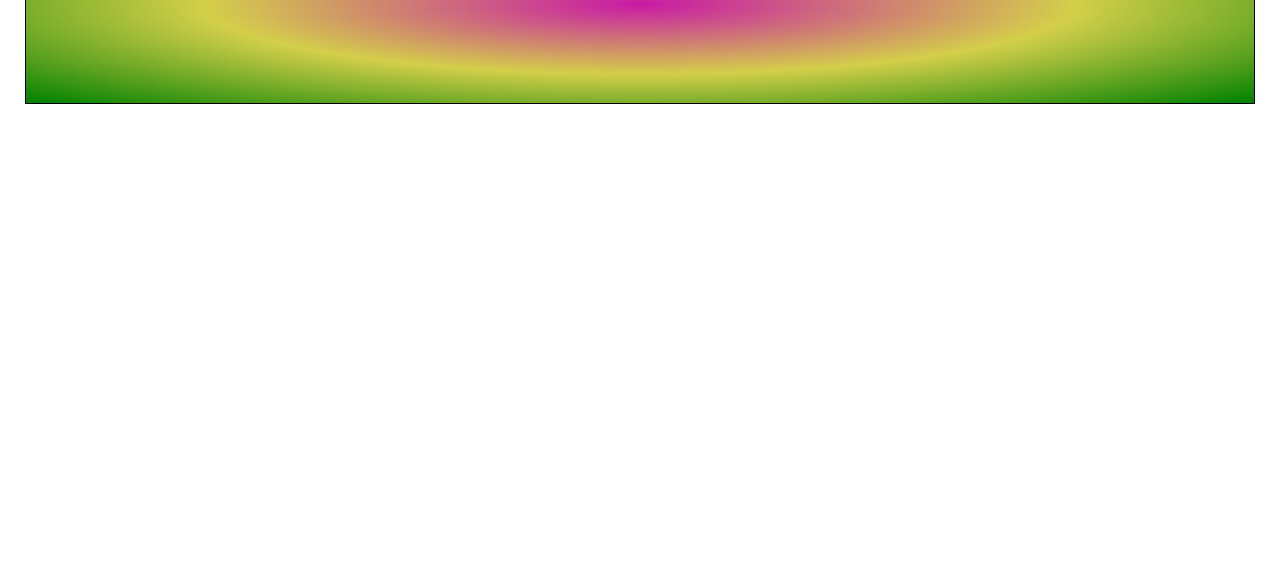
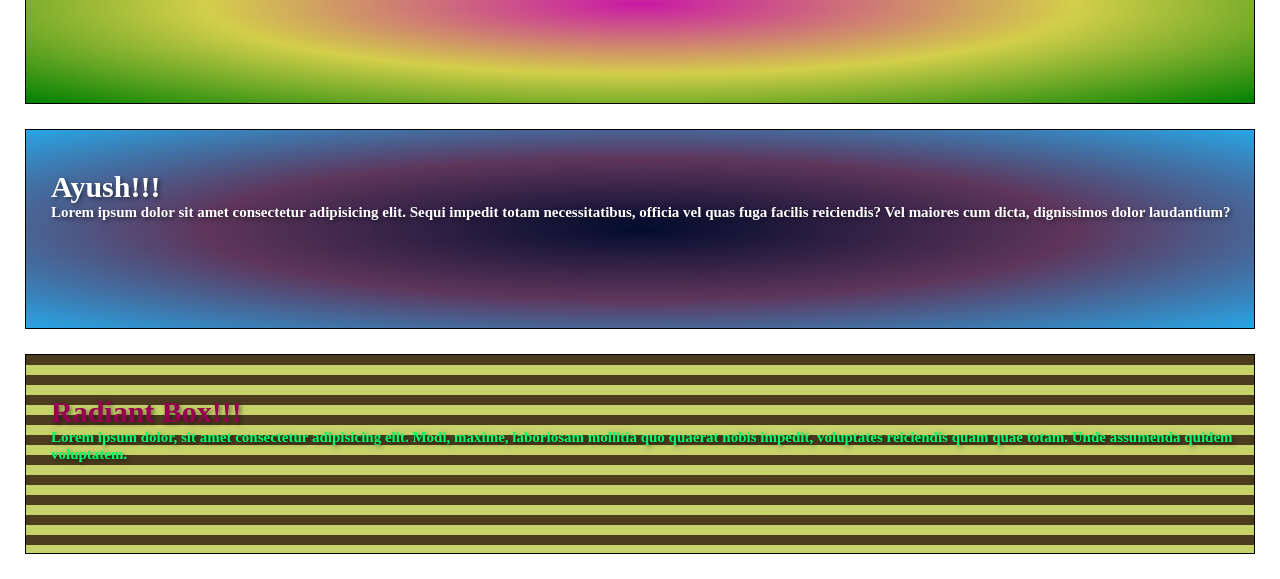
Before and after one commit to aayushcodex/J-spider-Web_dev, a plain HTML site: page CSS/day3/index.html in a window 1280 px wide. Shown: the part 571-1150 px from the top of the page. Before the commit the page ends 800 px from the top, so only its background shows below. Drawn offline with Linux system fonts and the light colour scheme.

Commit message:
add new changes

```diff
--- a/CSS/day3/index.html
+++ b/CSS/day3/index.html
@@ -1,33 +1,65 @@
 <!DOCTYPE html>
 <html lang="en">
   <head>
-  <meta charset="UTF-8">
-  <meta name="viewport" content="width=device-width, initial-scale=1.0">
+    <meta charset="UTF-8" />
+    <meta name="viewport" content="width=device-width, initial-scale=1.0" />
     <title>Website</title>
-  <link rel="stylesheet" href="./stylee.css">
+    <link rel="stylesheet" href="./stylee.css" />
   </head>
   <body>
-
     <div class="container">
       <div class="text">
-     <h2> Order Your favourite food here!!</h2>
-     <p>Lorem ipsum dolor sit amet consectetur adipisicing elit. Sequi impedit totam necessitatibus, officia vel quas fuga facilis reiciendis? Vel maiores cum dicta, dignissimos dolor laudantium?</p>
+        <h2>Order Your favourite food here!!</h2>
+        <p>
+          Lorem ipsum dolor sit amet consectetur adipisicing elit. Sequi impedit
+          totam necessitatibus, officia vel quas fuga facilis reiciendis? Vel
+          maiores cum dicta, dignissimos dolor laudantium?
+        </p>
       </div>
     </div>
 
     <div class="container1">
       <div class="text1">
-     <h2> Welcome to My Website!!!</h2>
-     <p>Lorem ipsum dolor sit amet consectetur adipisicing elit. Sequi impedit totam necessitatibus, officia vel quas fuga facilis reiciendis? Vel maiores cum dicta, dignissimos dolor laudantium?</p>
+        <h2>Welcome to My Website!!!</h2>
+        <p>
+          Lorem ipsum dolor sit amet consectetur adipisicing elit. Sequi impedit
+          totam necessitatibus, officia vel quas fuga facilis reiciendis? Vel
+          maiores cum dicta, dignissimos dolor laudantium?
+        </p>
       </div>
     </div>
 
     <div class="container2">
       <div class="text2">
-     <h2> Ayush!!!</h2>
-     <p>Lorem ipsum dolor sit amet consectetur adipisicing elit. Sequi impedit totam necessitatibus, officia vel quas fuga facilis reiciendis? Vel maiores cum dicta, dignissimos dolor laudantium?</p>
+        <h2>Ayush!!!</h2>
+        <p>
+          Lorem ipsum dolor sit amet consectetur adipisicing elit. Sequi impedit
+          totam necessitatibus, officia vel quas fuga facilis reiciendis? Vel
+          maiores cum dicta, dignissimos dolor laudantium?
+        </p>
       </div>
     </div>
 
+    <div class="container3">
+      <div class="text3">
+        <h2>Ayush!!!</h2>
+        <p>
+          Lorem ipsum dolor sit amet consectetur adipisicing elit. Sequi impedit
+          totam necessitatibus, officia vel quas fuga facilis reiciendis? Vel
+          maiores cum dicta, dignissimos dolor laudantium?
+        </p>
+      </div>
+    </div>
+
+    <div class="Box">
+      <div class="Box-Text">
+        <h2>Radiant Box!!!</h2>
+        <p>
+          Lorem ipsum dolor, sit amet consectetur adipisicing elit. Modi,
+          maxime, laboriosam mollitia quo quaerat nobis impedit, voluptates
+          reiciendis quam quae totam. Unde assumenda quidem voluptatem.
+        </p>
+      </div>
+    </div>
   </body>
 </html>
--- a/CSS/day3/stylee.css
+++ b/CSS/day3/stylee.css
@@ -73,3 +73,51 @@
     color: white;
     font-size: 15px;
 }
+
+.container3{
+    position: relative;
+    height: 200px;
+    padding: 25px;
+    border: 1px solid black;
+    margin: 25px;
+    background-image: radial-gradient(rgb(2, 12, 45), rgba(55, 4, 51, 0.805), rgb(40, 166, 230));
+}
+
+.text3{
+    position: absolute;
+    color: white;
+    top: 20%;
+    font-size: 20px;
+    font-weight: bold;
+    text-shadow: 2px 2px 4px rgba(0, 0, 0, 0.5);
+}
+
+.text3 p{
+    color: white;
+    font-size: 15px;
+}
+
+.Box{
+   height: 200px;
+   position: relative;
+   padding: 25px;
+   border: 1px solid black;
+   margin: 25px;
+   background-image: repeating-linear-gradient(rgb(75, 60, 31) 0 10px, rgba(173, 191, 39, 0.693) 10px 20px);
+
+}
+
+.Box-Text{
+    position: absolute;
+    color: rgb(151, 0, 80);
+    top: 20%;
+    font-size: 20px;
+    font-weight: bold;
+    text-shadow: 2px 2px 4px rgba(0, 0, 0, 0.5);
+}
+
+.Box-Text p{
+    color: rgb(0, 255, 106);
+    font-size: 15px;
+    text-shadow: 2px 2px 4px rgba(0, 0, 0, 0.5);
+}
--- /dev/null
+++ b/CSS/day4/stylee.css
@@ -0,0 +1,37 @@
+#Submit{
+    background-color: red;
+    color: white;
+}
+
+#Submit:hover{
+    background-color: blue;
+    color: black;
+}
+
+h1:hover{
+    color: burlywood;
+}
+
+#name{
+    border-color: red;
+}
+#name:focus{
+    outline: none;
+}
+
+p::first-letter{
+    color: red;
+    font-size: large;
+    font-weight: 900;
+    font-style: italic;
+}
+
+
+label::after{
+    content: '*';
+    color: red;
+}
+
+a:active{
+    color: brown;
+}
```
Also changed, not shown: CSS/day4/index.html (added, +24 -0 lines), CSS/day4/index1.html (added, +50 -0 lines), CSS/day4/stylee1.css (added, +38 -0 lines). Lines whose indentation alone changed are shown as unchanged.
